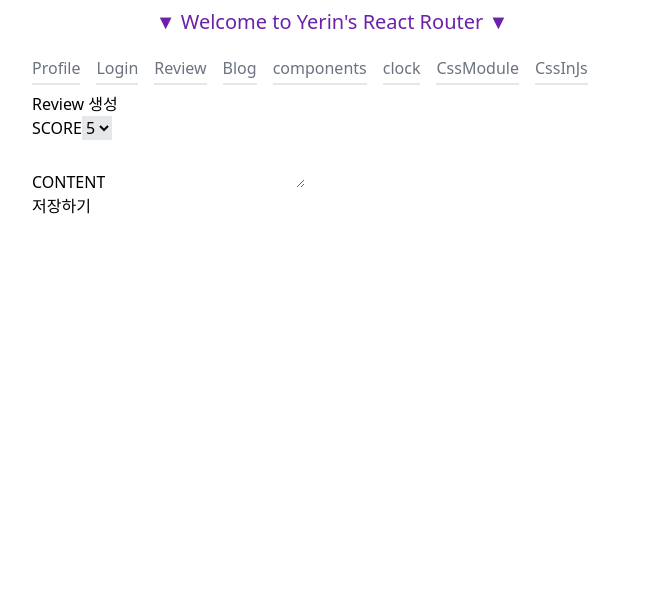
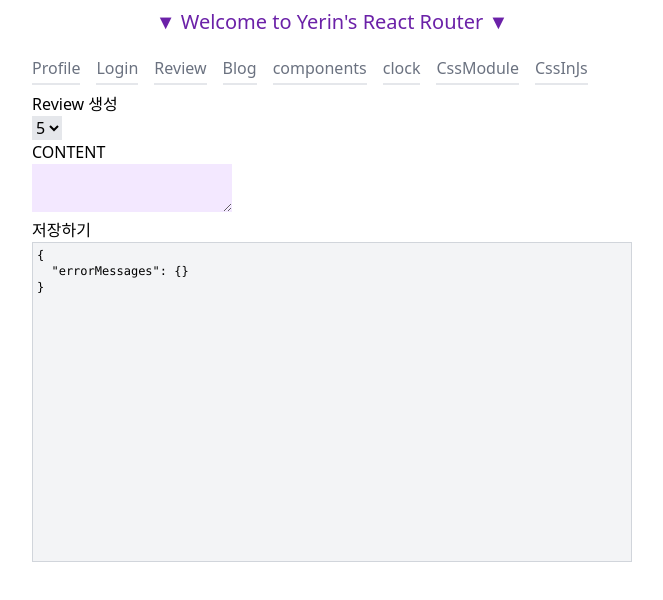
Before and after one commit to get-py/myproj-react, a React (Create React App) app: page /reviews/new in a window 1280 px wide. Shown: the top 600 px of the page, without its empty margins (308-971 px from the left). Built offline with nearby package versions, Linux system fonts and the light colour scheme; no server answers.

Commit message:
에러 메시지 구현

```diff
--- a/src/components/ReviewForm.jsx
+++ b/src/components/ReviewForm.jsx
@@ -1,6 +1,12 @@
 import { useState } from 'react/cjs/react.development';
 
-function ReviewForm({ fieldValues, handleFieldChange, handleSubmit, loading }) {
+function ReviewForm({
+  fieldValues,
+  errorMessages,
+  handleFieldChange,
+  handleSubmit,
+  loading,
+}) {
   const handleClickedSubmitButton = () => {
     if (handleSubmit) {
       handleSubmit();
@@ -12,7 +18,7 @@ function ReviewForm({ fieldValues, handleFieldChange, handleSubmit, loading }) {
   return (
     <div>
       {loading && 'Loading...'}
-      <label className="">SCORE</label>
+      <label className=""></label>
       <select
         onChange={handleFieldChange}
         name="score"
@@ -26,15 +32,20 @@ function ReviewForm({ fieldValues, handleFieldChange, handleSubmit, loading }) {
         <option>4</option>
         <option>5</option>
       </select>
+      <div className="text-red-400">{errorMessages.score}</div>
 
       <div>
         <label className="">CONTENT</label>
-        <textarea
-          onChange={handleFieldChange}
-          name="content"
-          value={fieldValues.content}
-          className="border-gray-300"
-        />
+        <div>
+          <textarea
+            onChange={handleFieldChange}
+            name="content"
+            value={fieldValues.content}
+            className="bg-purple-100 border-purple-400"
+          />
+        </div>
+
+        <div className="text-red-400">{errorMessages.content}</div>
       </div>
       <div>
         <button
--- a/src/pages/reviews/ReviewForm.jsx
+++ b/src/pages/reviews/ReviewForm.jsx
@@ -14,6 +14,8 @@ function PageReviewForm() {
       score: 5,
       content: '',
     });
+
+  const [errorMessages, setErrorMessages] = useState({});
 
   useEffect(() => {
     const fetchReview = async () => {
@@ -36,6 +38,7 @@ function PageReviewForm() {
   const saveReview = async () => {
     setLoading(true);
     setError(null);
+    setErrorMessages({});
 
     const url = !reviewId
       ? '/shop/api/reviews/'
@@ -51,6 +54,7 @@ function PageReviewForm() {
     } catch (e) {
       setError(e);
       console.error(e);
+      setErrorMessages(e.response.data);
     }
     setLoading(false);
   };
@@ -61,10 +65,12 @@ function PageReviewForm() {
 
       <ReviewForm
         fieldValues={fieldValues}
+        errorMessages={errorMessages}
         handleFieldChange={handleFieldChange}
         handleSubmit={saveReview}
         loading={loading}
       />
+      <DebugStates errorMessages={errorMessages} />
     </div>
   );
 }
```
